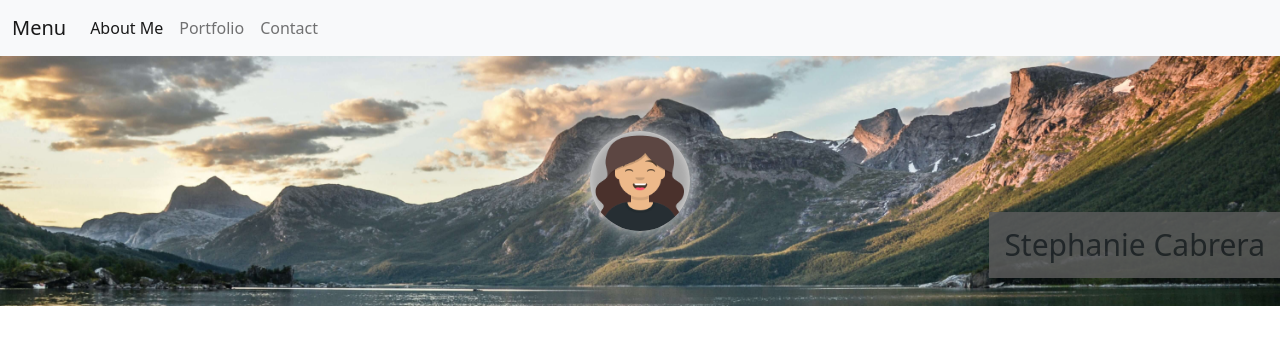
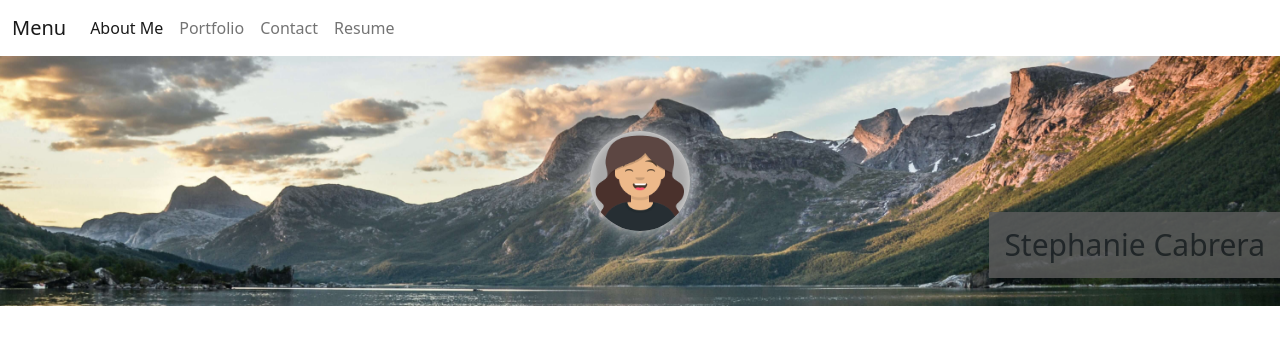
Before and after one commit to s-cabrera/Portfolio2, a React (Create React App) app: page / in a window 1280 px wide. Shown: the top 344 px of the page. Built offline with nearby package versions, Linux system fonts and the light colour scheme.

Commit message:
Restyled the Header; Needs toggle functionality for the toggle button (Maybe include Bootstrap.js)

```diff
--- a/src/components/Header.js
+++ b/src/components/Header.js
@@ -1,16 +1,24 @@
+//Imports
 import React from "react";
 import avatar from "../images/avatar.png";
+// import { Fragment } from 'react';
+// import {
+//   Navbar, NavbarBrand, Nav, NavItem, NavLink
+// } from 'reactstrap';
 
 function Header(props) {
     return (
-        <>
-            <nav className="navbar navbar-expand-lg navbar-light bg-light">
+        <header>
+            <nav className="navbar navbar-expand-lg navbar-light">
                 <div className="container-fluid">
-                    <a className="navbar-brand" href="#about-me">Menu</a>
-                    <button className="navbar-toggler" type="button" data-bs-toggle="collapse" data-bs-target="#navbarSupportedContent" aria-controls="navbarSupportedContent" aria-expanded="false" aria-label="Toggle navigation">
-                        <span className="navbar-toggler-icon"></span>
+                    <a className="navbar-brand" href="#about-me">
+                        {/* <img className="me-2 nav-brand" src={avatar} alt="" width="30" height="30"/> */}
+                        Menu
+                    </a>
+                    <button class="navbar-toggler" type="button" data-bs-toggle="collapse" data-bs-target="#navbarToggler" aria-controls="navbarToggler" aria-expanded="false" aria-label="Toggle navigation">
+                        <span class="navbar-toggler-icon"></span>
                     </button>
-                    <div className="collapse navbar-collapse" id="navbarSupportedContent">
+                    <div className="collapse navbar-collapse" id="navbarToggler">
                         <ul className="navbar-nav me-auto mb-2 mb-lg-0">
                             <li className="nav-item">
                                 <a className="nav-link active" href="#link">About Me</a>
@@ -25,6 +33,11 @@ function Header(props) {
                                     Contact
                                 </a>
                             </li>
+                            <li className="nav-item">
+                                <a className="nav-link" href="#resume">
+                                    Resume
+                                </a>
+                            </li>
                         </ul>
                     </div>
                 </div>
@@ -34,7 +47,7 @@ function Header(props) {
                 <img src={avatar} alt="Avatar icon" />
                 <h2 className="text-shadow">Stephanie Cabrera</h2>
             </section>
-        </>
+        </header>
     );
 }
 
```
